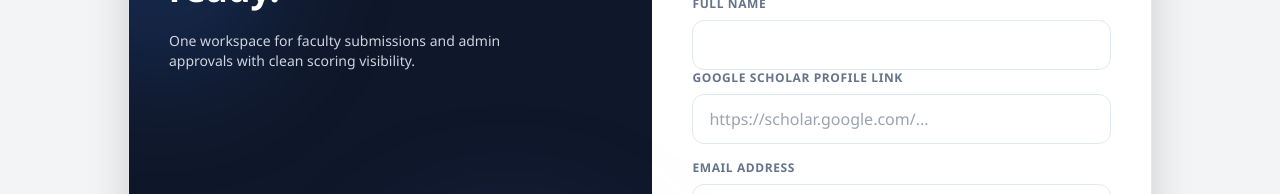
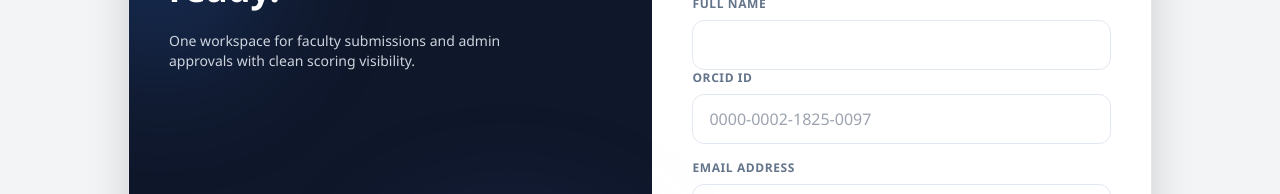
Before and after one commit to We-capstone/faculty-activity-portal, a React (Vite) app in the folder frontend/: page / in a window 1280 px wide. Both pictures are taken after typing "name@example.com", "Sample123" into the empty fields and a click on the button "Create one". Shown: the part 241-435 px from the top of the page. Built offline with nearby package versions, Linux system fonts and the light colour scheme; no server answers.

Commit message:
updated frontend to accept orcid id during sign up

```diff
--- a/frontend/src/Auth.jsx
+++ b/frontend/src/Auth.jsx
@@ -41,6 +41,9 @@
     'Lecturer'
   ];
 
+  const ORCID_REGEX = /^\d{4}-\d{4}-\d{4}-\d{3}[\dX]$/;
+
+
   const Auth = () => {
     const [isLogin, setIsLogin] = useState(true);
     const [email, setEmail] = useState('');
@@ -52,7 +55,7 @@
     const [loading, setLoading] = useState(false);
     const [message, setMessage] = useState('');
     const [errorMessage, setErrorMessage] = useState('');
-    const [googleScholar, setGoogleScholar] = useState('');
+    const [orcidId, setOrcidId] = useState('');
 
     const navigate = useNavigate();
 
@@ -82,15 +85,16 @@
             navigate('/faculty');
           }
         } else {
-          if (googleScholar && !googleScholar.includes('scholar.google')) {
-            throw new Error('Enter a valid Google Scholar link');
+          if (orcidId && !ORCID_REGEX.test(orcidId)) {
+            throw new Error('Enter a valid ORCID iD (e.g., 0000-0002-1825-0097)');
           }
+
 
           const { error } = await supabase.auth.signUp({
             email,
             password,
             options: {
-              data: { full_name: fullName, department, designation, role, google_scholar: googleScholar }
+              data: { full_name: fullName, department, designation, role, orcid_id: orcidId }
             }
           });
           if (error) throw error;
@@ -176,14 +180,14 @@
                     onChange={(e) => setFullName(e.target.value)}
                   /><div>
                     <label className="block text-xs font-semibold uppercase tracking-wider text-slate-500">
-                      Google Scholar Profile Link
+                      ORCID ID
                     </label>
                     <input
-                      type="url"
-                      placeholder="https://scholar.google.com/..."
+                      type="text"
+                      placeholder="0000-0002-1825-0097"
                       className="mt-2 block w-full rounded-xl border border-slate-200 bg-white px-4 py-3 text-slate-900 outline-none transition focus:border-indigo-500"
-                      value={googleScholar}
-                      onChange={(e) => setGoogleScholar(e.target.value)}
+                      value={orcidId}
+                      onChange={(e) => setOrcidId(e.target.value)}
                     />
                   </div>
                 </div>
```
